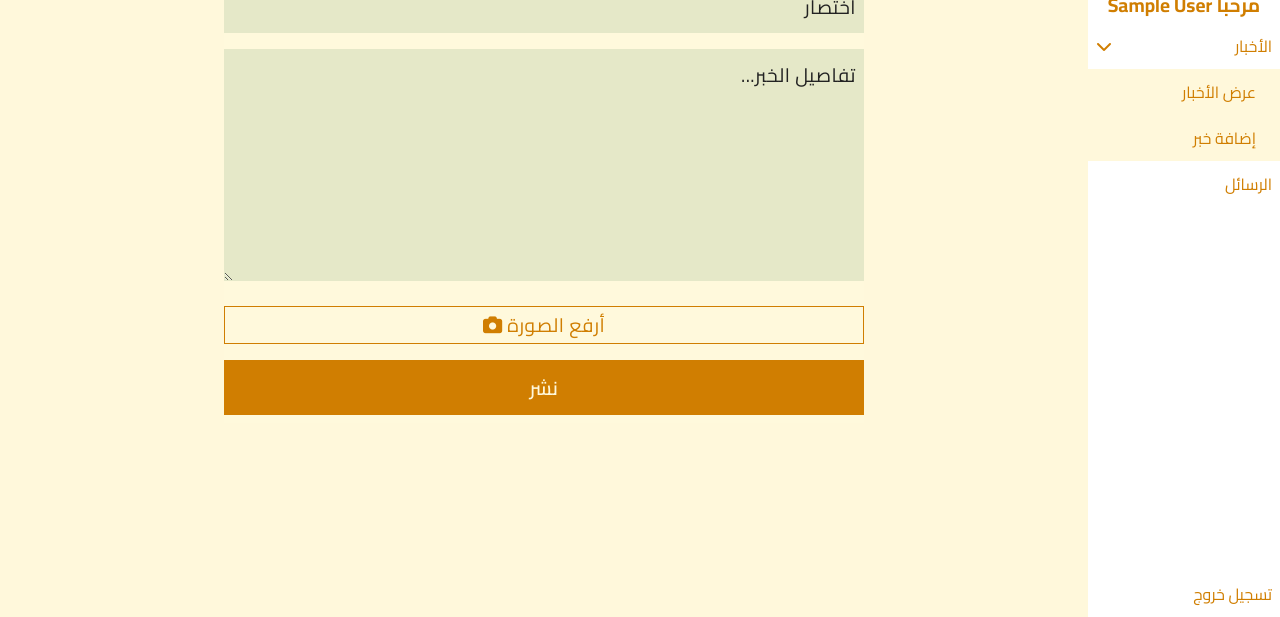
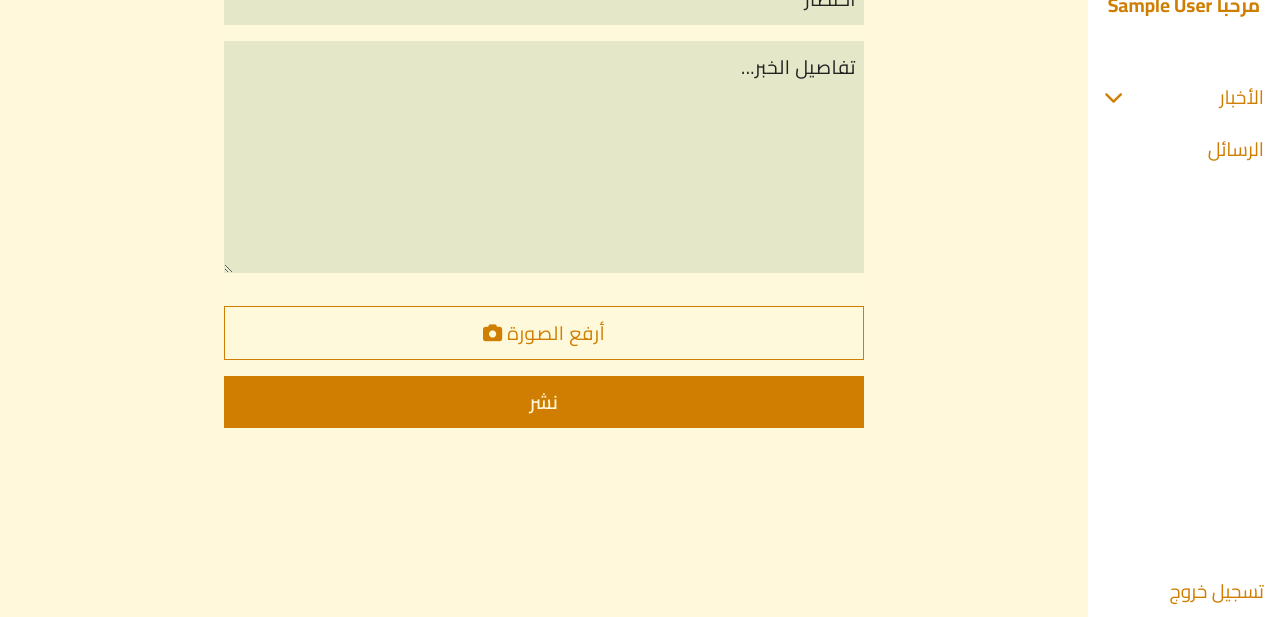
Before and after one commit to M-Metaw3/elbagoury, a PHP site: page /dashboard/addNews.php in a window 1280 px wide. Shown: the part 183-800 px from the top of the page. Run offline with PHP 8.4, Linux system fonts and the light colour scheme; the visitor is signed in with stand-in values (Sample User, id 1); some libraries are stand-ins or nearby versions.

Commit message:
update side bar

```diff
--- a/dashboard/addNews.php
+++ b/dashboard/addNews.php
@@ -48,7 +48,7 @@ if (!$_SESSION) {
       <!-- <a href="News.php"  class="select"> -->
       <div class="select">
       <span>الأخبار</span>
-      <span id="selectNews">
+      <span >
         <i class="fa-solid fa-chevron-down"></i>
       </span>
       </div>
@@ -72,7 +72,7 @@ if (!$_SESSION) {
         <label for="img" class="file-input">
         أرفع الصورة
         <i class="fa-solid fa-camera"></i>
-          <input type="file" id="img" name="img" >
+          <input type="file" id="img" name="img" onchange="uploadImag()" >
           <span id="imageName"></span>
         </label>
         <button type="submit" name='mmm' class="btn-add">نشر</button>
--- a/dashboard/js/main.js
+++ b/dashboard/js/main.js
@@ -1,11 +1,26 @@
 let input = document.getElementById("img");
 let imageName = document.getElementById("imageName")
 
-input.addEventListener("change", ()=>{
-    let inputImage = document.querySelector("input[type=file]").files[0];
+// input.addEventListener("change", ()=>{
+//     let inputImage = document.querySelector("input[type=file]").files[0];
 
-    imageName.innerText = inputImage.name;
-})
+//     imageName.innerText = inputImage.name;
+// })
+function uploadImag(){
+  let inputImage = document.querySelector("input[type=file]").files[0];
+  imageName.innerText = inputImage.name;
 
+}
 
-// let selectNews
+ let select=document.getElementsByClassName("select");
+ let news=document.getElementsByClassName("news");
+
+ select[0].addEventListener("click", () => {
+
+    if (news[0].style.display === "block") {
+        news[0].style.display = "none";
+      } else {
+        news[0].style.display = "block";
+      }
+
+  });
--- a/dashboard/style.css
+++ b/dashboard/style.css
@@ -123,8 +123,9 @@ body{
 .sidebar a ,.select{
   display: block;
   color: var(--orange);
-  padding: 0.5rem;
+  padding: 0.5rem 1rem;
   text-decoration: none;
+  font-size: 1.2rem;
 }
 .logout{
   position: absolute;
@@ -137,7 +138,7 @@ justify-content: space-between;
 }
 
 .news{
-  /* display: none; */
+  display:none;
   background-color: var(--white);
   padding: 0 1rem;
 }
@@ -148,6 +149,8 @@ justify-content: space-between;
   font-family: "Cairo", sans-serif;
   font-size: 1.2rem;
   font-weight: 700;
+  margin-bottom: 3rem;
+
 
 }
 /* .sidebar a.active {
@@ -191,7 +194,7 @@ justify-content: space-between;
 .add-news input[type=text],.add-news textarea {
   width: 100%;
   padding: .5rem;
-  margin-top: 1rem;
+  margin: .5rem 0;
   /* border: 1px solid var(--green); */
   resize: vertical;
   color: var(--black);
@@ -206,7 +209,8 @@ input[type=file]{
   cursor: pointer;
   text-align:center;
   /* color: var(--black) !important; */
-  margin-bottom: 0.5rem;
+  margin: .5rem 0;
+  padding: .5rem;
   border:thin solid var(--orange);
   /* width: 30%;
   margin: 0 auto; */
@@ -221,7 +225,7 @@ input[type=file]{
   /* border-radius: .3rem; */
   cursor: pointer;
   margin: .5rem 0;
-  padding: .6rem;
+  padding: .5rem;
 
 }
 /* .hscroll {
--- a/dashboard/updated.php
+++ b/dashboard/updated.php
@@ -72,7 +72,7 @@ mysqli_close($conn);
 <!-- <a href="News.php"  class="select"> -->
 <div class="select">
 <span>الأخبار</span>
-                <span id="selectNews">
+<span >
   <i class="fa-solid fa-chevron-down"></i>
 </span>
 </div>
```
Also changed, not shown: dashboard/News.php (+14 -5 lines), dashboard/messages.php (+40 -25 lines), images/ahmed albagoury.png (deleted), images/civil.jpg (added). Lines whose indentation alone changed are shown as unchanged.
